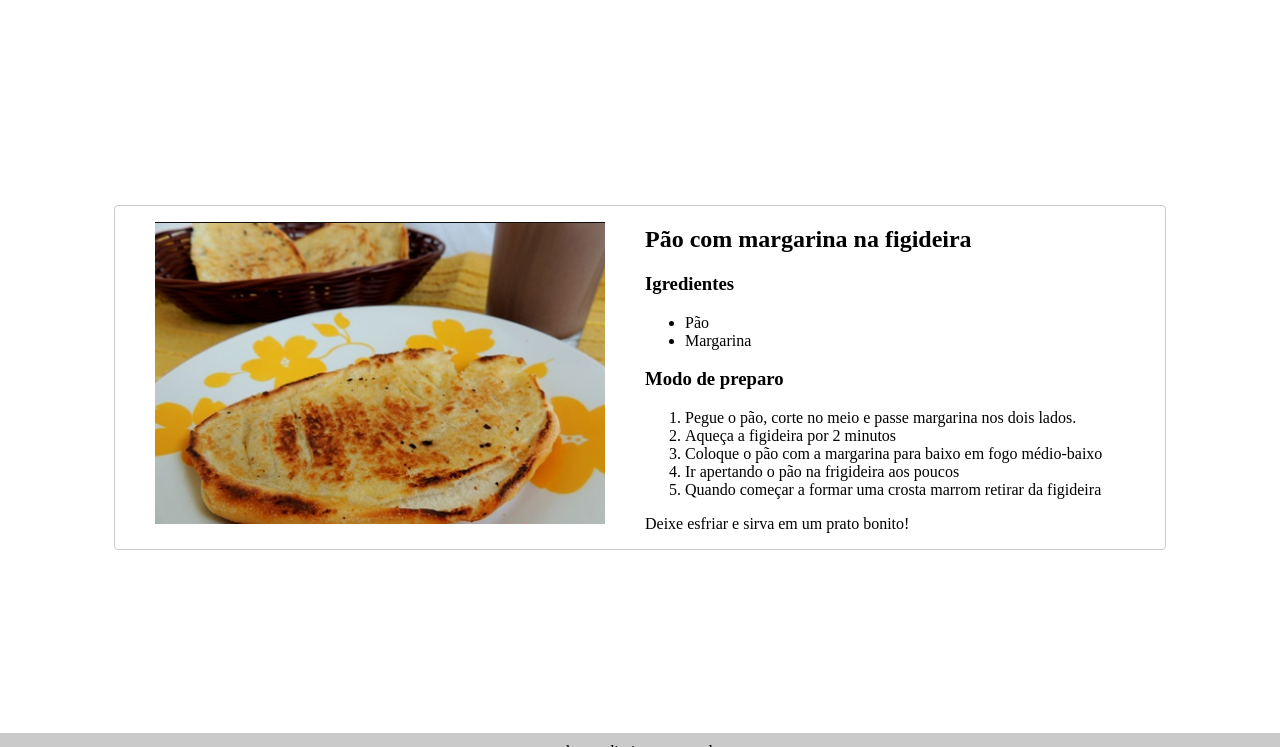
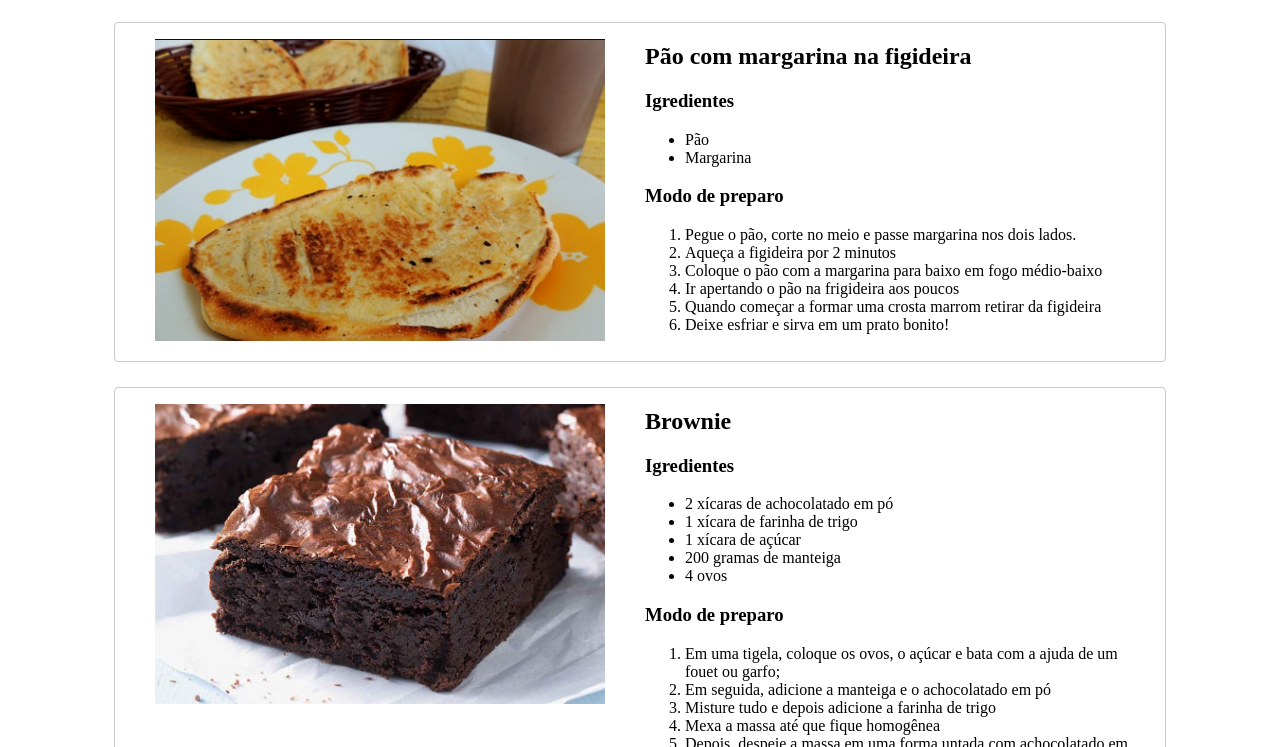
Before and after one commit to FrancisCarolina/receitas, a plain HTML site: page index.html in a window 1280 px wide. Shown: the part 53-800 px from the top of the page. Drawn offline with Linux system fonts and the light colour scheme.

Commit message:
pegando receitas de um array de objetos

```diff
--- a/index.html
+++ b/index.html
@@ -27,38 +27,11 @@
         </section>
       </section>
     </nav>
-    <main>
-      <section class="receitaContainer">
-        <figure>
-          <img src="pao.png" alt="bolo" class="receitaImg" />
-        </figure>
-        <div class="receitaDescricao">
-          <h2>Pão com margarina na figideira</h2>
-          <h3>Igredientes</h3>
-          <ul>
-            <li>Pão</li>
-            <li>Margarina</li>
-          </ul>
-          <h3>Modo de preparo</h3>
-          <ol>
-            <li>
-              Pegue o pão, corte no meio e passe margarina nos dois lados.
-            </li>
-            <li>Aqueça a figideira por 2 minutos</li>
-            <li>
-              Coloque o pão com a margarina para baixo em fogo médio-baixo
-            </li>
-            <li>Ir apertando o pão na frigideira aos poucos</li>
-            <li>
-              Quando começar a formar uma crosta marrom retirar da figideira
-            </li>
-          </ol>
-          <p>Deixe esfriar e sirva em um prato bonito!</p>
-        </div>
-      </section>
+    <main id="receitasContainer">
     </main>
     <footer>
         todos os direitos reservados.
     </footer>
   </body>
+  <script src="script.js"></script>
 </html>
--- /dev/null
+++ b/script.js
@@ -0,0 +1,59 @@
+const items = [
+    {
+        titulo: "Pão com margarina na figideira",
+        igredientes: ["Pão", "Margarina"],
+        preparo:[
+            "Pegue o pão, corte no meio e passe margarina nos dois lados.",
+            "Aqueça a figideira por 2 minutos",
+            "Coloque o pão com a margarina para baixo em fogo médio-baixo",
+            "Ir apertando o pão na frigideira aos poucos",
+            "Quando começar a formar uma crosta marrom retirar da figideira",
+            "Deixe esfriar e sirva em um prato bonito!"
+        ],
+        img:'pao.png'
+    },
+    {
+        titulo: "Brownie",
+        igredientes: [
+            "2 xícaras de achocolatado em pó",
+            "1 xícara de farinha de trigo",
+            "1 xícara de açúcar",
+            "200 gramas de manteiga",
+            "4 ovos"
+        ],
+        preparo:[
+            "Em uma tigela, coloque os ovos, o açúcar e bata com a ajuda de um fouet ou garfo;",
+            "Em seguida, adicione a manteiga e o achocolatado em pó",
+            "Misture tudo e depois adicione a farinha de trigo",
+            "Mexa a massa até que fique homogênea",
+            "Depois, despeje a massa em uma forma untada com achocolatado em pó",
+            "Leve para assar em forno preaquecido a 180 graus Celsius por 35 minutos",
+            "Retire do forno e sirva!"
+        ],
+        img:'brownie.jpg'
+    },
+]
+const container = document.querySelector("#receitasContainer");
+
+window.onload = function() {
+        container.innerHTML = createCards(items);
+};
+const createCards = (items) =>{
+    return "<div>"+items.map(item => `<section class="receitaContainer">
+    <figure>
+      <img src="${item.img}" alt="bolo" class="receitaImg" />
+    </figure>
+    <div class="receitaDescricao">
+      <h2>${item.titulo}</h2>
+      <h3>Igredientes</h3>
+      <ul id="listaIgredientes">
+      ${item.igredientes.map(igrediente => `<li>${igrediente}</li>`).join("")}
+      </ul>
+      <h3>Modo de preparo</h3>
+      <ol id="listaPreparo">
+      ${item.preparo.map(preparo => `<li>${preparo}</li>`).join("")}
+      </ol>
+    </div>
+  </section>`).join('')+"</div>"
+
+}
--- a/styles.css
+++ b/styles.css
@@ -30,7 +30,6 @@ main{
   justify-content: center;
   align-items: center;
   width: 100%;
-  height: 92vh
 }
 .receitaContainer{
   border: 1px solid #cacaca;
@@ -40,6 +39,7 @@ main{
   display: flex;
   flex-direction: row;
   height: max-content;
+  margin-bottom: 25px;
 }
 .receitaDescricao{
   width: 500px;
```
Also changed, not shown: brownie.jpg (added).
